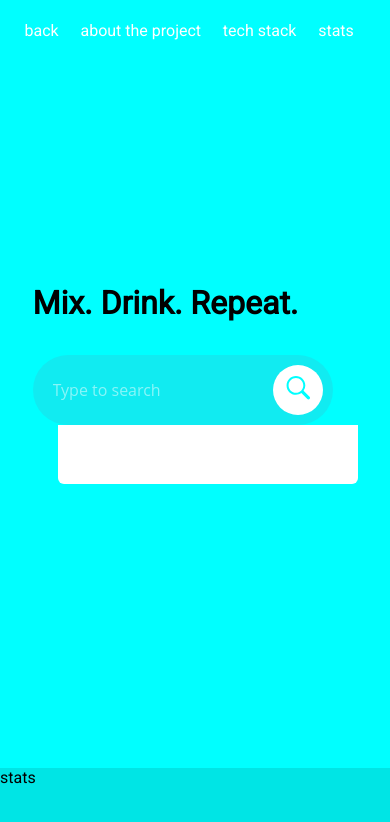
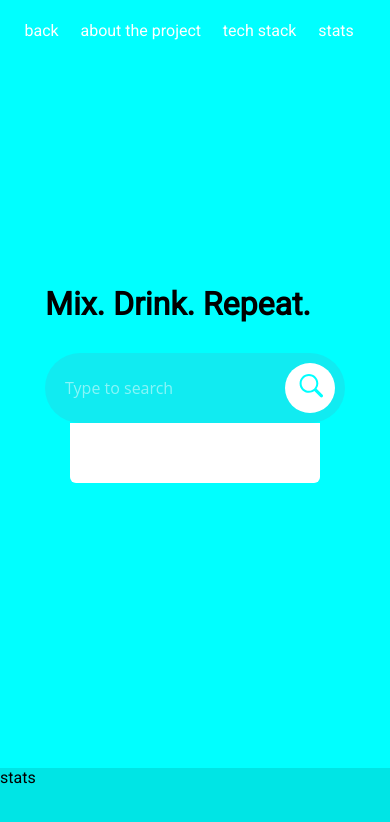
Before and after one commit to Uvacoder/www-drinkgenerator, a React (Create React App) app: page / in a window 390 px wide. Shown: the top 822 px of the page. Built offline with nearby package versions, Linux system fonts and the light colour scheme.

Commit message:
searchbox container and transition

```diff
--- a/src/components/nav/Nav.css
+++ b/src/components/nav/Nav.css
@@ -9,6 +9,7 @@
   right: 0%;
   /* left: 0; */
   /* top: 0; */
+  transition: all 0.5s cubic-bezier(0, 0.105, 0.035, 1.57);
 }
 .btnNav {
   margin: 3%;
--- a/src/components/nav/ScrollToTop.css
+++ b/src/components/nav/ScrollToTop.css
@@ -14,6 +14,7 @@
   border: none;
   padding: 0;
   margin: 0;
+  background-color: white;
 }
 .up-icon svg {
   width: 50%;
--- a/src/components/searchbox/Searchbox.css
+++ b/src/components/searchbox/Searchbox.css
@@ -191,6 +191,7 @@
   margin-left: 25px;
   height: 7vh;
   border-radius: 0px 0px 6px 6px;
+  transition: all 0.5s cubic-bezier(0, 0.105, 0.035, 1.57);
 }
 
 @media screen and (max-width: 560px) {
@@ -198,7 +199,7 @@
     width: 300px;
   }
   .search-wrapper .result-container {
-    width: 300px;
+    width: 250px;
   }
   .search-wrapper {
     top: 75%;
```
